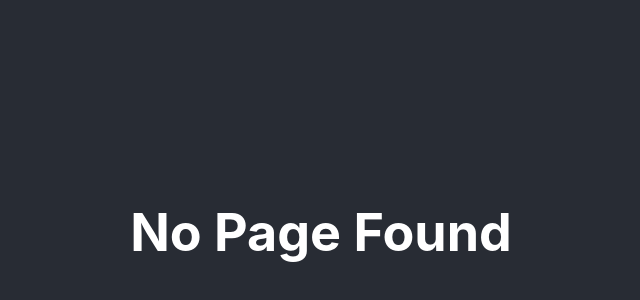
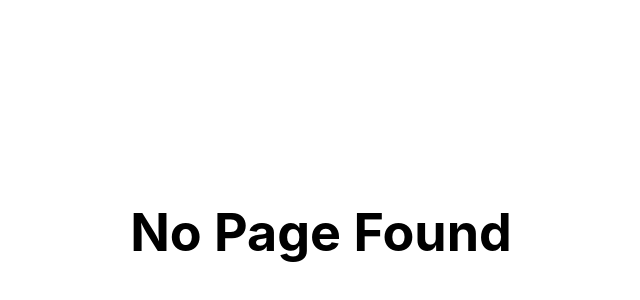
Before and after one commit to Razvanchirculescu/RentHub, a React (Create React App) app in the folder frontend/rent-hub/: page / in a window 1280 px wide. Shown: the part 168-468 px from the top of the page, without its empty margins (319-959 px from the left). Built offline with nearby package versions, Linux system fonts and the light colour scheme.

Commit message:
merged with Razvan (LandingPage)

```diff
--- a/frontend/rent-hub/package.json
+++ b/frontend/rent-hub/package.json
@@ -3,11 +3,15 @@
   "version": "0.1.0",
   "private": true,
   "dependencies": {
+    "@emotion/react": "^11.10.6",
+    "@emotion/styled": "^11.10.6",
+    "@mui/material": "^5.12.0",
     "@testing-library/jest-dom": "^5.16.5",
     "@testing-library/react": "^13.4.0",
     "@testing-library/user-event": "^13.5.0",
     "react": "^18.2.0",
     "react-dom": "^18.2.0",
+    "react-language-selector": "^1.1.0",
     "react-router-dom": "^6.10.0",
     "react-scripts": "5.0.1",
     "web-vitals": "^2.1.4"
--- a/frontend/rent-hub/src/App.css
+++ b/frontend/rent-hub/src/App.css
@@ -14,14 +14,13 @@
 }
 
 .App-header {
-  background-color: #282c34;
   min-height: 100vh;
   display: flex;
   flex-direction: column;
   align-items: center;
   justify-content: center;
   font-size: calc(10px + 2vmin);
-  color: white;
+  color: black;
 }
 
 .App-link {
--- a/frontend/rent-hub/src/App.js
+++ b/frontend/rent-hub/src/App.js
@@ -2,6 +2,7 @@ import { BrowserRouter , Route, Routes } from "react-router-dom";
 import './App.css';
 import PropertyPage from "./pages/PropertyPage";
 import NoPageFound from "./components/NoPageFound";
+import LandingPage from "./pages/LandingPage";
 
 
 function App() {
@@ -10,6 +11,7 @@ function App() {
       <header className="App-header">
           <BrowserRouter>
             <Routes>
+              <Route path="/properties" element={ <LandingPage /> } />
               <Route path="/properties/:id" element={ <PropertyPage /> } />
               <Route path="*" element={<NoPageFound />} />
             </Routes>
--- a/frontend/rent-hub/src/pages/PropertyPage.js
+++ b/frontend/rent-hub/src/pages/PropertyPage.js
@@ -35,7 +35,7 @@ function PropertyPage() {
     }
     return (
         <section>
-            <p>Done! </p>
+            <p>{propertyData.description}</p>
         </section>
     );
 }
--- a/package.json
+++ b/package.json
@@ -1,5 +1,9 @@
 {
   "dependencies": {
+    "@emotion/react": "^11.10.6",
+    "@emotion/styled": "^11.10.6",
+    "@mui/material": "^5.12.0",
+    "react-language-selector": "^1.1.0",
     "react-router-dom": "^6.10.0"
   }
 }
```
Also changed, not shown: frontend/rent-hub/src/components/ReactLanguages.js (+6 -6 lines), 2 other files (tests, documents, lock files or other folders).
